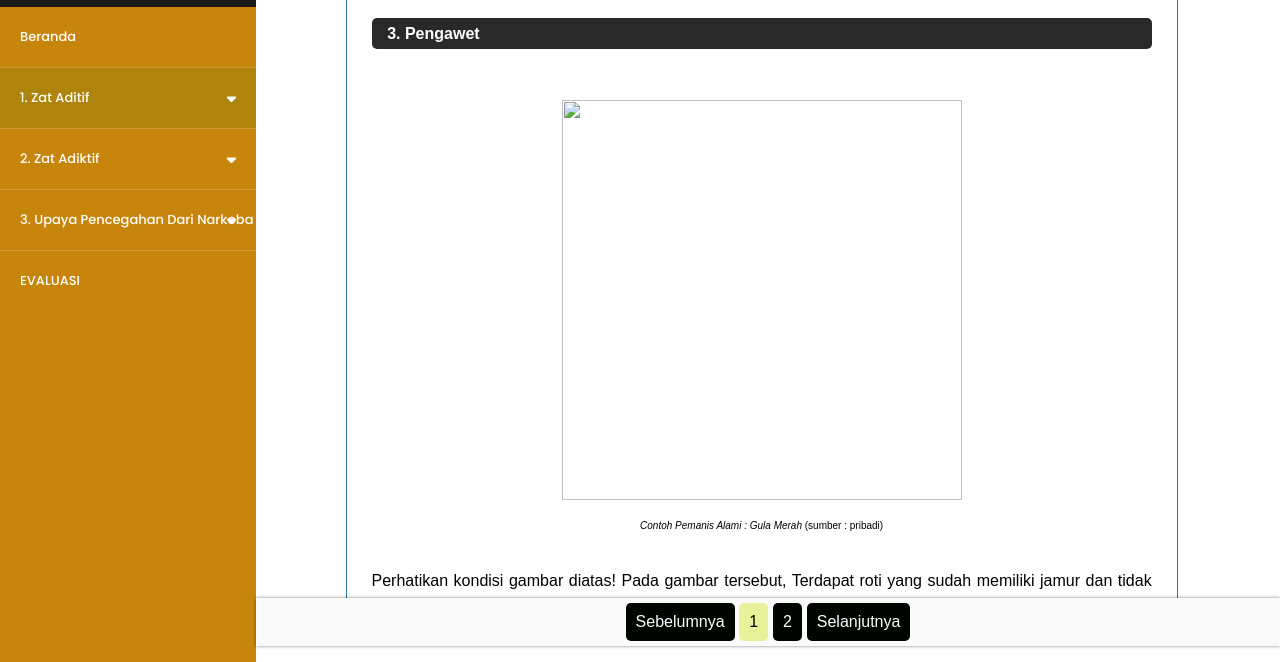
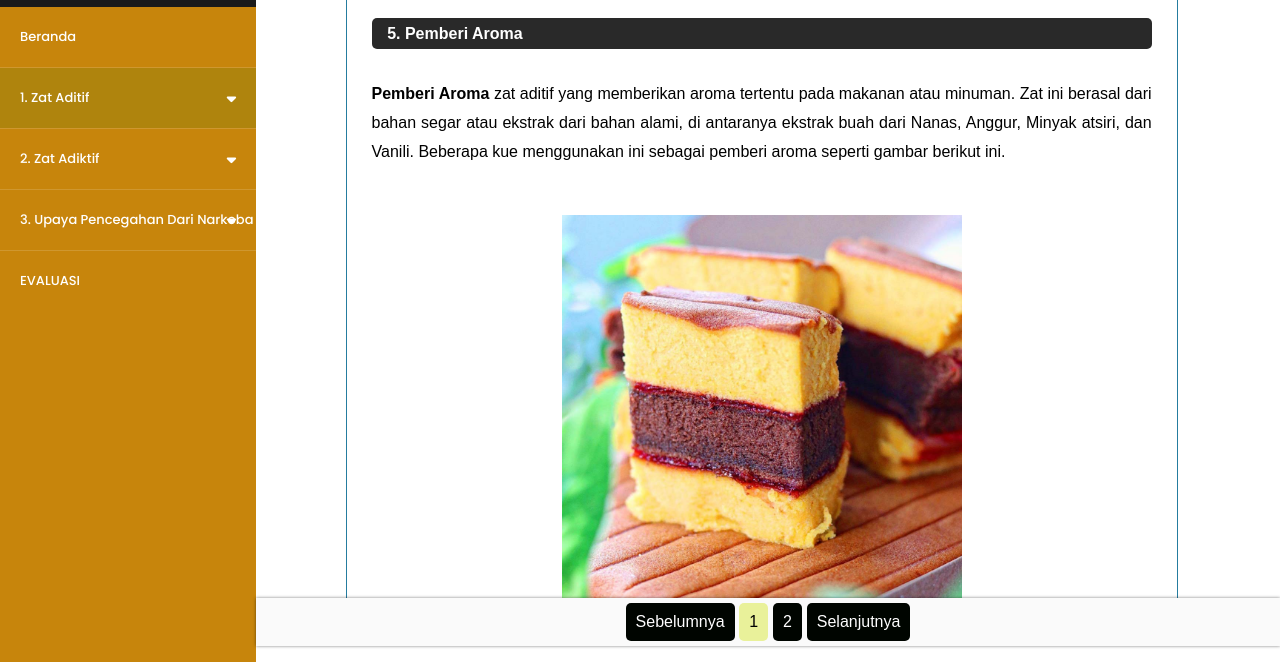
Before and after one commit to ZatAditifdanAdiktif/zatadiktifaditf, a plain HTML site: page bahan/zat aditif/5.html in a window 1280 px wide. Shown: the part 138-800 px from the top of the page. Drawn offline with nearby package versions, Linux system fonts and the light colour scheme; some packages are replaced by stand-ins of ours.

Commit message:
publish21

```diff
--- a/bahan/zat aditif/4.html
+++ b/bahan/zat aditif/5.html
@@ -32,6 +32,7 @@
               <li><a href="../zat aditif/2.html">Pewarna</a></li>
               <li><a href="../zat aditif/3.html">Pemanis</a></li>
               <li><a href="../zat aditif/4.html">Pengawet & Penyedap</a></li>
+              <li><a href="../zat aditif/5.html">Pemberi Aroma & Pengental </a></li>
               <li><a href="../zat aditif/Kuis/kuis1.html">Kuis 1</a></li>
             </ul>
           </li>
@@ -71,28 +72,26 @@
       <br>
       <div class="canvas">
         <div class="borderbab" style="text-align: left;">
-          <b>3. Pengawet</b>
+          <b>5. Pemberi Aroma</b>
          </div>
 			<p align="justify">
-            <br>
-                <center>
-                    <img src="" width="400" height="400" style="margin:20px; margin-bottom: -13px;"/>
-                    <br>
-                    <font size="1.5"><i>Contoh Pemanis Alami : Gula Merah</i>  (sumber : pribadi)</font>
-                </center>
-                <br>
-        Perhatikan kondisi gambar diatas! Pada gambar tersebut, Terdapat roti yang sudah memiliki jamur dan tidak layak untuk dikonsumsi.
-        Ini dikarenakan setiap bahan makanan memiliki jangka waktu tertentu untuk menjadi rusak.
-        Dan untuk memperpanjang jangka waktu makanan tersebut, ditambahkan zat aditif yang disebut dengan <b>Pengawet.</b>
+
+    <br>
+        <b>Pemberi Aroma </b> zat aditif yang memberikan aroma tertentu pada makanan atau minuman.
+        Zat ini berasal dari bahan segar atau ekstrak dari bahan alami, di antaranya ekstrak buah dari Nanas, Anggur, Minyak atsiri, dan Vanili.
+        Beberapa kue menggunakan ini sebagai pemberi aroma seperti gambar berikut ini.
 		<br><br>
-         Dan pengawetan secara kimia dengan cara menambahkan zat kimia pengawet sesuai takaran.
-        Dan Pengawet memiliki 2 jenis pengawet, yaitu <b>Pengawet Alami</b> dan <b>Pengawet Buatan.</b>. Pengawet Alami yang sering digunakan : <b>Garam</b>, <b>Cuka</b>, dan <b>Bawang Putih</b>
-        Sedangkan pegawet buatan yang digunakan : <b>Natrium Benzoat</b> dan <b> Asam Sorbat </b>.
+    <center>
+      <img src="../gambar/pemberiaroma.jpg" width="400" height="400" style="margin:20px; margin-bottom: -13px;"/>
+      <br>
+      <font size="1.5"><i>Contoh Kue menggunakan Pemberi Aroma</i>  (sumber : instagram @makananenakbanjar)</font>
+    </center>
+        Pemberi aroma adalah senyawa sintetik, seperti : <b>amil asetat</b> mempunyai cita rasa seperti pisang ambon, <b>amil kaproat</b> (aroma apel), <b>etil butirat</b> (aroma nanas), <b>vanilin</b> (aroma vanili), dan <b>metil antranilat</b> (aroma buah anggur).
 
 
       <br><br>
       <div class="borderbab" style="text-align: left;">
-       <b>4. Penyedap </b>
+       <b>6. Pengental </b>
       </div>
       <br>
       <p align="justify">
```
Also changed, not shown: bahan/gambar/pemberiaroma.jpg (added).
